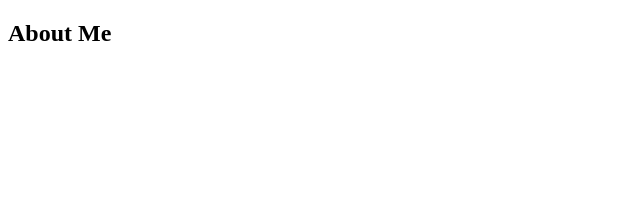
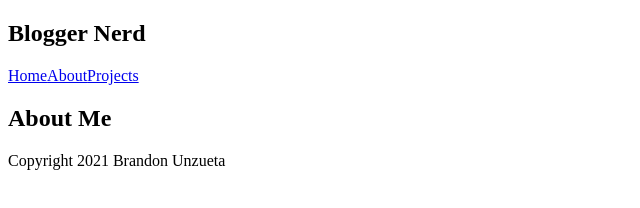
Before and after one commit to BJZeta/Gatsby-Project-1, a Gatsby site: page /about in a window 1280 px wide. Shown: the whole page, without its empty margins (0-640 px from the left). Built offline with nearby package versions, Linux system fonts and the light colour scheme; Gatsby itself is replaced by a stand-in of ours.

Commit message:
learning the Layout Component

```diff
--- /dev/null
+++ b/src/components/Layout.js
@@ -0,0 +1,16 @@
+import React from 'react'
+import Navbar from './Navbar';
+
+export default function Layout({children}) {
+    return (
+        <div className="layout">
+            <Navbar />
+            <div className="content">
+                {children}
+            </div>
+            <footer>
+                <p>Copyright 2021 Brandon Unzueta</p>
+            </footer>
+        </div>
+    )
+}
--- /dev/null
+++ b/src/components/Navbar.js
@@ -0,0 +1,15 @@
+import { Link } from "gatsby"
+import React from "react"
+
+export default function Navbar() {
+  return (
+    <nav>
+      <h1>Blogger Nerd</h1>
+      <div className="links">
+        <Link to="/">Home</Link>
+        <Link to="/about">About</Link>
+        <Link to="/projects">Projects</Link>
+      </div>
+    </nav>
+  )
+}
--- a/src/pages/404.js
+++ b/src/pages/404.js
@@ -1,10 +1,13 @@
-import React from 'react'
+import React from "react"
+import Layout from "../components/Layout"
 
 export default function NotFound() {
   return (
+    <Layout>
       <div>
         <h1>404</h1>
         <h2>These aren't the links you're looking for...</h2>
       </div>
+    </Layout>
   )
 }
--- a/src/pages/about.js
+++ b/src/pages/about.js
@@ -1,11 +1,12 @@
-import React from 'react'
+import React from "react"
+import Layout from "../components/Layout"
 
 export default function about() {
-    return (
-        <div>
-            <h2>
-                About Me
-            </h2>
-        </div>
-    )
+  return (
+    <Layout>
+      <div>
+        <h2>About Me</h2>
+      </div>
+    </Layout>
+  )
 }
```
Also changed, not shown: src/pages/index.js (+6 -1 lines), src/pages/projects/index.js (+9 -6 lines), src/pages/projects/test.js (+9 -6 lines). Lines whose indentation alone changed are shown as unchanged.
